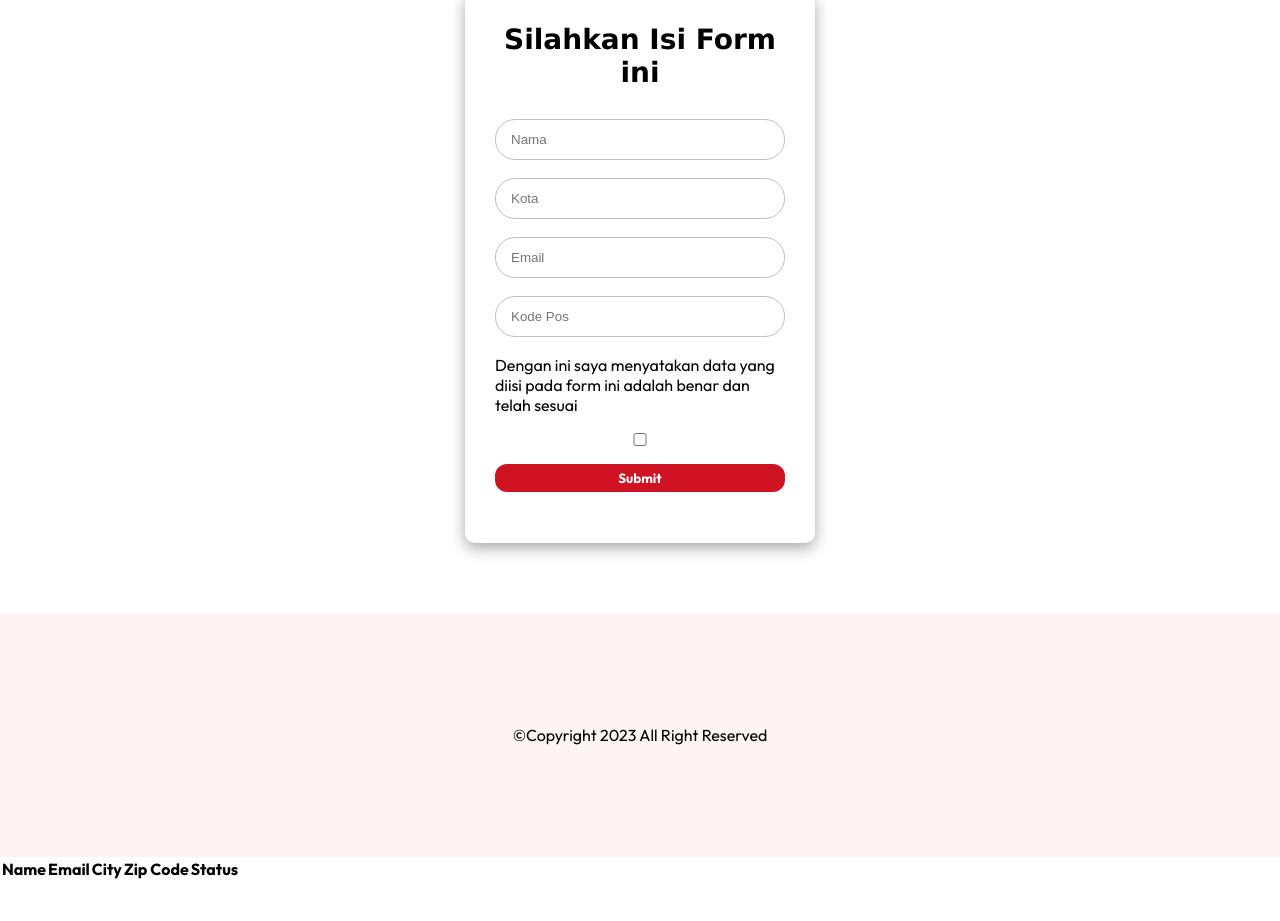
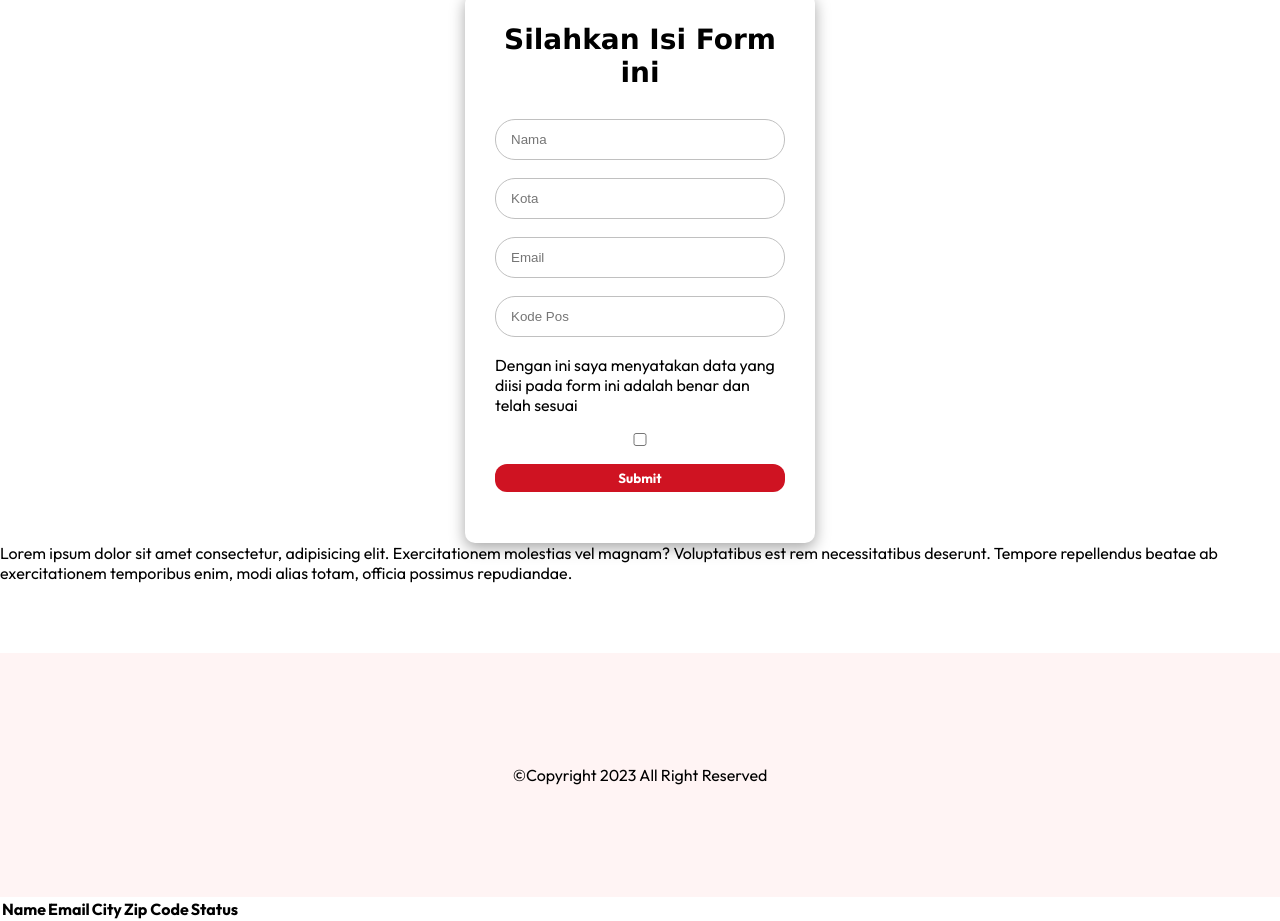
Before and after one commit to MuhammadJalilAsyakur/belajar-github, a plain HTML site: page index.html in a window 1280 px wide. Shown: the part 2770-3691 px from the top of the page. Before the commit the page ends 3651 px from the top, so only its background shows below. Drawn offline with Linux system fonts and the light colour scheme.

Commit message:
jajal doang wkoakowk

```diff
--- a/index.html
+++ b/index.html
@@ -200,6 +200,9 @@
             <!-- Data will be added here -->
         </tbody>
 
+        <p>Lorem ipsum dolor sit amet consectetur, adipisicing elit. Exercitationem molestias vel magnam? Voluptatibus
+            est rem necessitatibus deserunt. Tempore repellendus beatae ab exercitationem temporibus enim, modi alias
+            totam, officia possimus repudiandae.</p>
         <footer class="footer" id="footer">
             <p class="copy">&copy;Copyright 2023 All Right Reserved</p>
         </footer>
```
